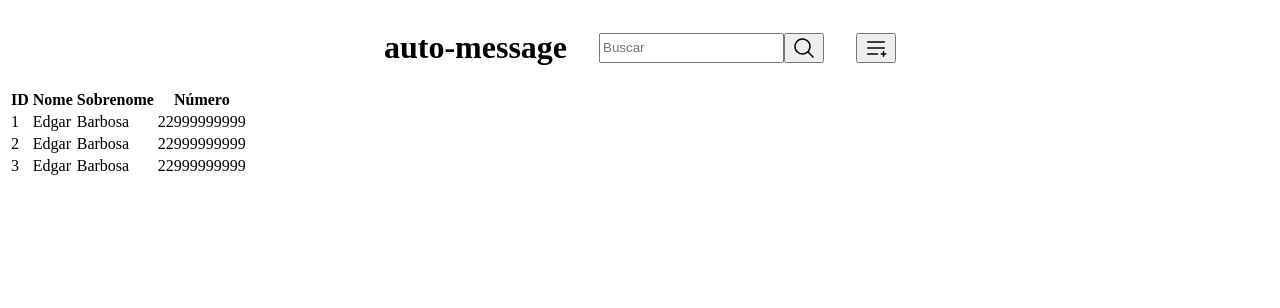
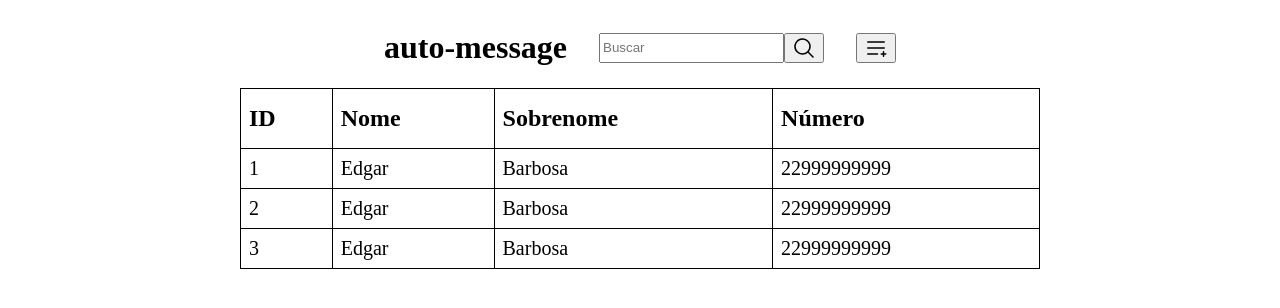
Before and after one commit to edgarfbarbosa/CRUD, a React (Vite) app: page / in a window 1280 px wide. Shown: the top 308 px of the page. Built offline with nearby package versions, Linux system fonts and the light colour scheme.

Commit message:
add: Criado o Header.module.css

```diff
--- a/src/App.jsx
+++ b/src/App.jsx
@@ -1,9 +1,7 @@
-// CSS:
-import './App.css'
-
-// Components:
 import { Header } from './components/Header/Header'
 import { Home } from './components/Home/Home'
+
+import './App.css'
 
 function App() {
   return (
--- a/src/components/Header/Header.jsx
+++ b/src/components/Header/Header.jsx
@@ -1,6 +1,6 @@
+import { ListPlus, MagnifyingGlass } from "@phosphor-icons/react"
+
 import styles from './Header.module.css'
-
-import { ListPlus, MagnifyingGlass } from "@phosphor-icons/react"
 
 export function Header() {
   return (
--- a/src/components/Home/Home.jsx
+++ b/src/components/Home/Home.jsx
@@ -1,5 +1,7 @@
 import * as React from "react"
 import { useTable } from "react-table"
+
+import styles from './Home.module.css'
 
 export function Home() {
   const data = React.useMemo(
@@ -59,14 +61,15 @@ export function Home() {
   } = table
 
   return (
-    <table {...getTableProps}>
+    <section className={styles.container}>
+      <table className={styles.table__container} {...getTableProps}>
         <thead>
 
           {headerGroups.map(headerGroup => (
 
             <tr {...headerGroup.getHeaderGroupProps()}>
               {headerGroup.headers.map(columns => (
-              <th {...columns.getHeaderProps()}>
+                <th className={styles.table__header} {...columns.getHeaderProps()}>
                   {columns.render('Header')}
                 </th>
 
@@ -86,7 +89,7 @@ export function Home() {
               <tr {...row.getRowProps()}>
                 {row.cells.map(cell => {
                   return (
-                  <td {...cell.getCellProps()}>
+                    <td className={styles.table__cell} {...cell.getCellProps()}>
                       {cell.render('Cell')}
                     </td>
                   )
@@ -99,5 +102,6 @@ export function Home() {
           })}
         </tbody>
       </table>
+    </section >
   )
 }
--- /dev/null
+++ b/src/components/Home/Home.module.css
@@ -0,0 +1,23 @@
+.container {
+  display: flex;
+  justify-content: center;
+}
+
+.table__container {
+  border-collapse: collapse;
+  width: 800px;
+}
+
+.table__header {
+  border: 1px solid black;
+  font-size: 1.5rem;
+  padding: 1rem .5rem;
+  text-align: left;
+}
+
+.table__cell {
+  border: 1px solid black;
+  font-size: 1.25rem;
+  padding: .5rem .5rem;
+  text-align: left;
+}
```
Lines whose indentation alone changed are shown as unchanged.
